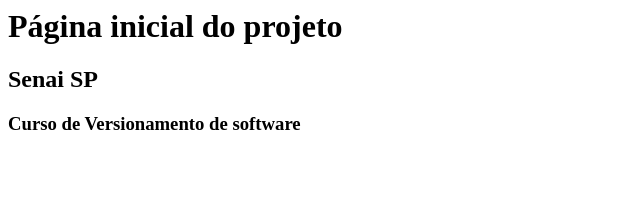
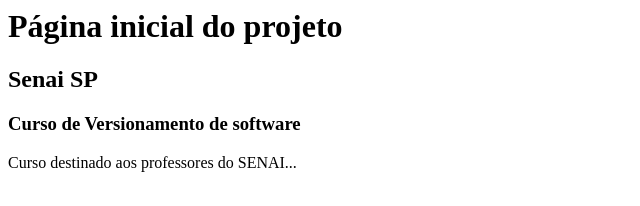
Before and after one commit to juniorgarcia81/projeto-turma2, a plain HTML site: page index.html in a window 1280 px wide. Shown: the whole page, without its empty margins (0-640 px from the left). Drawn offline with Linux system fonts and the light colour scheme.

Commit message:
Atualização do index.html

```diff
--- a/index.html
+++ b/index.html
@@ -5,6 +5,7 @@
   <body>
     <h1>Página inicial do projeto</h1>
 	<h2>Senai SP</h2>
-    <h3>Curso de Versionamento de software</h3>
+       <h3>Curso de Versionamento de software</h3>
+       <p>Curso destinado aos professores do SENAI...</p>
   </body>
 </html>
```
